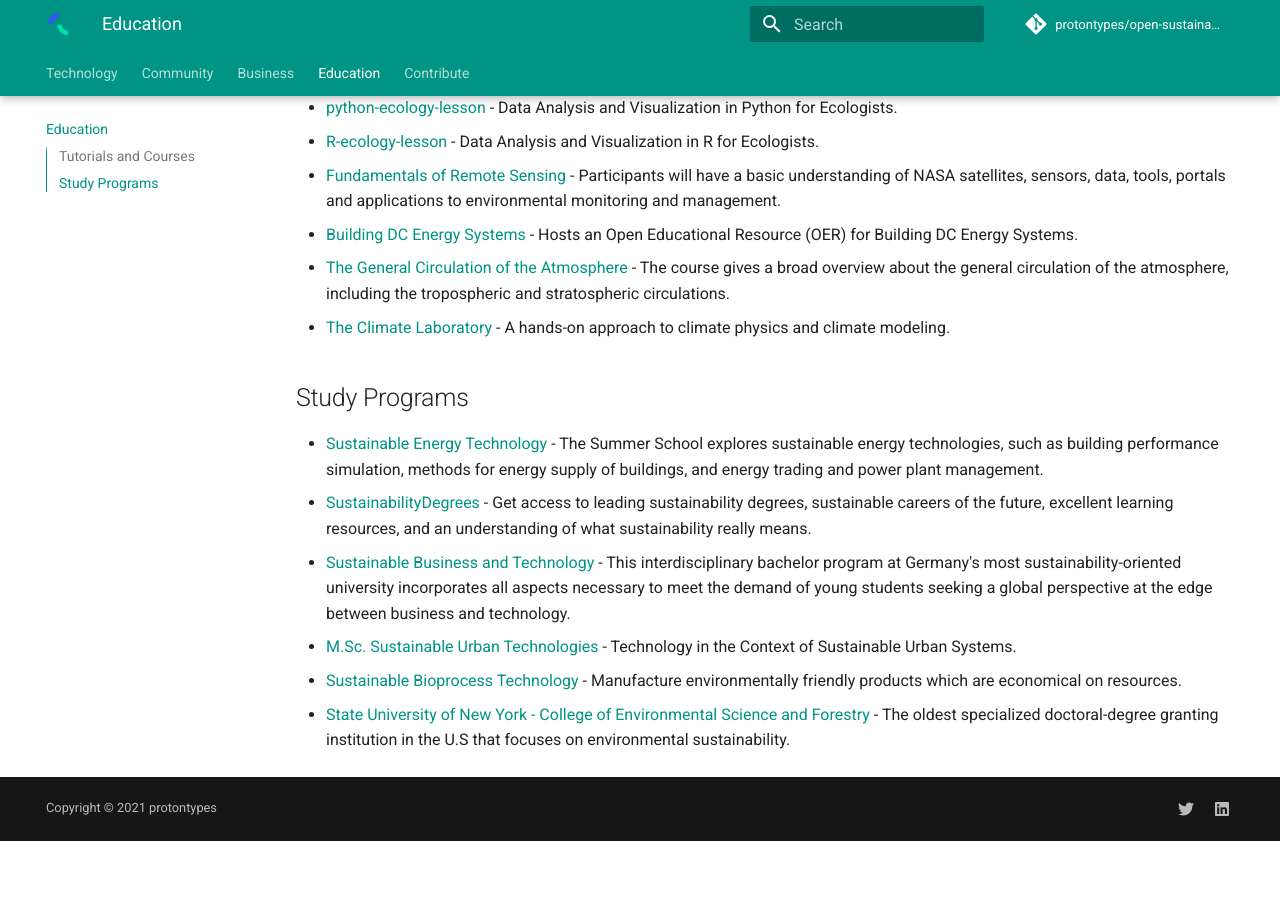
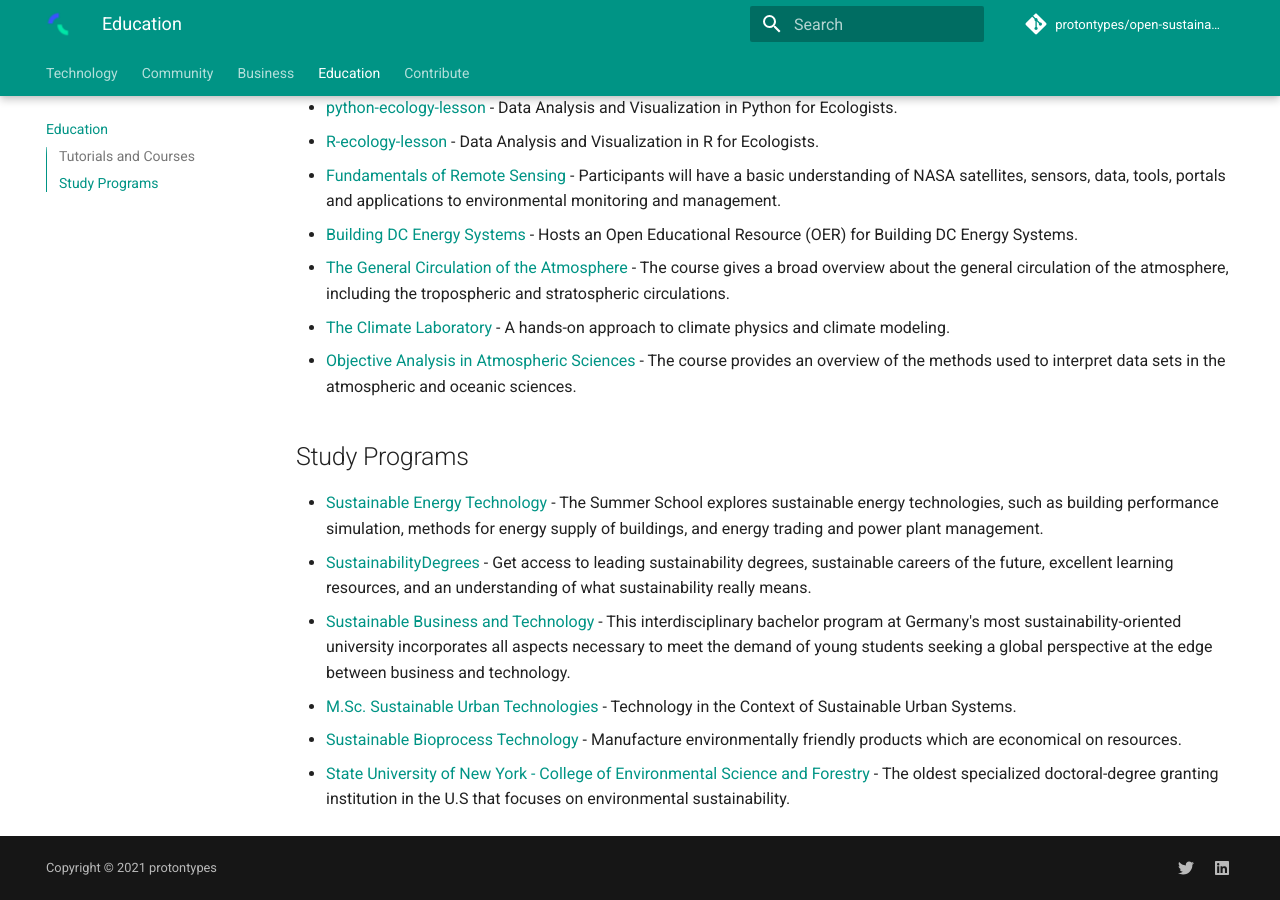
Before and after one commit to protontypes/open-sustainable-technology, an MkDocs documentation site: the page built from docs/education.md, in a window 1280 px wide and 900 px high, scrolled down 1071 px. Built offline with MkDocs 1.6.1 and Material for MkDocs 9.7.7, drawn with Linux system fonts in a browser that asks for light colours; comment, search, counter and statistics services are not loaded; before the commit the page ends 1912 px from its top, so only the background shows below that.

Commit message:
Update education.md
Provides an overview of the methods used to interpret data sets in the atmospheric and oceanic sciences. https://github.com/eabarnes1010/ats655-coursematerial #opensource #atmospheric

```diff
--- a/docs/education.md
+++ b/docs/education.md
@@ -27,6 +27,7 @@ __Looking for resources to get started in Open Sustainable Technology? Here you
 - [Building DC Energy Systems](https://learn.libre.solar/) - Hosts an Open Educational Resource (OER) for Building DC Energy Systems.
 - [The General Circulation of the Atmosphere](https://nordicesmhub.github.io/GEO4962/) - The course gives a broad overview about the general circulation of the atmosphere, including the tropospheric and stratospheric circulations.
 - [The Climate Laboratory](https://github.com/brian-rose/ClimateLaboratoryBook) - A hands-on approach to climate physics and climate modeling.
+- [Objective Analysis in Atmospheric Sciences](https://github.com/eabarnes1010/ats655-coursematerial) - The course provides an overview of the methods used to interpret data sets in the atmospheric and oceanic sciences.
 
 ## Study Programs
 
```
